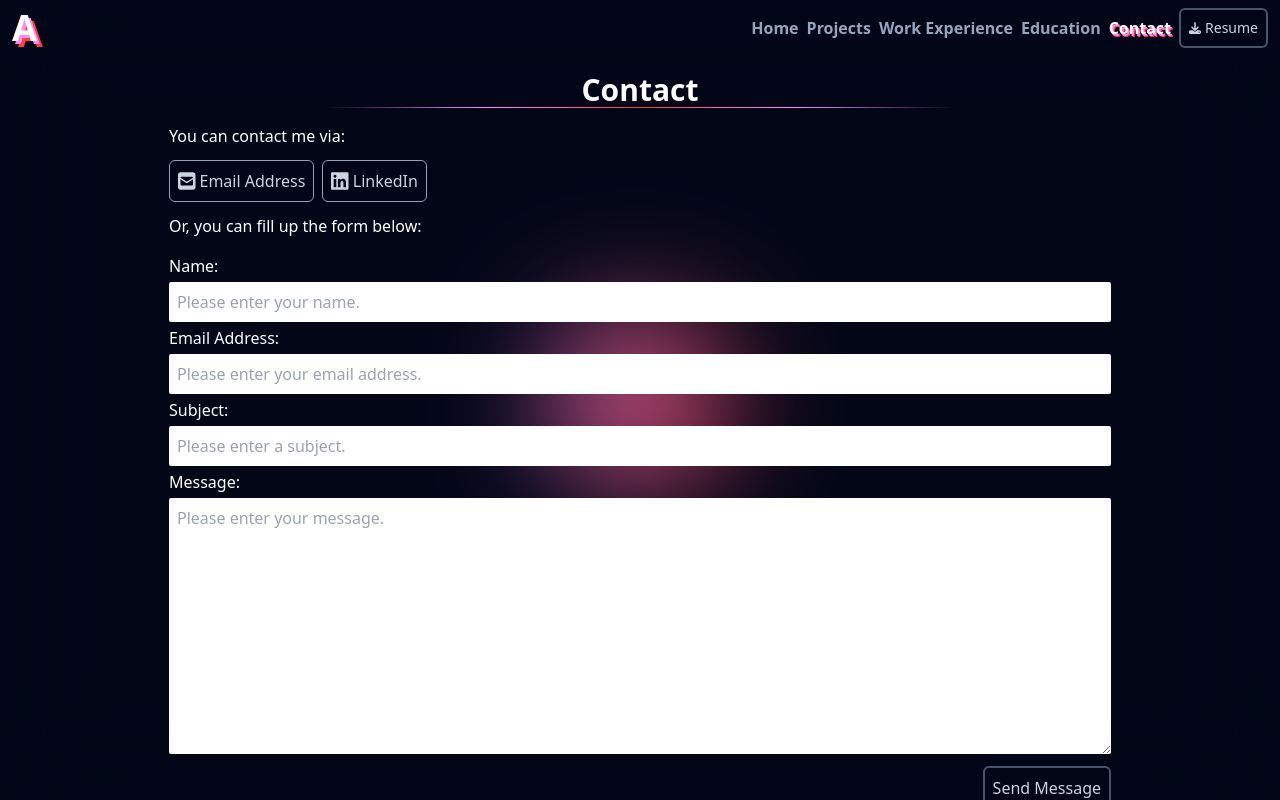
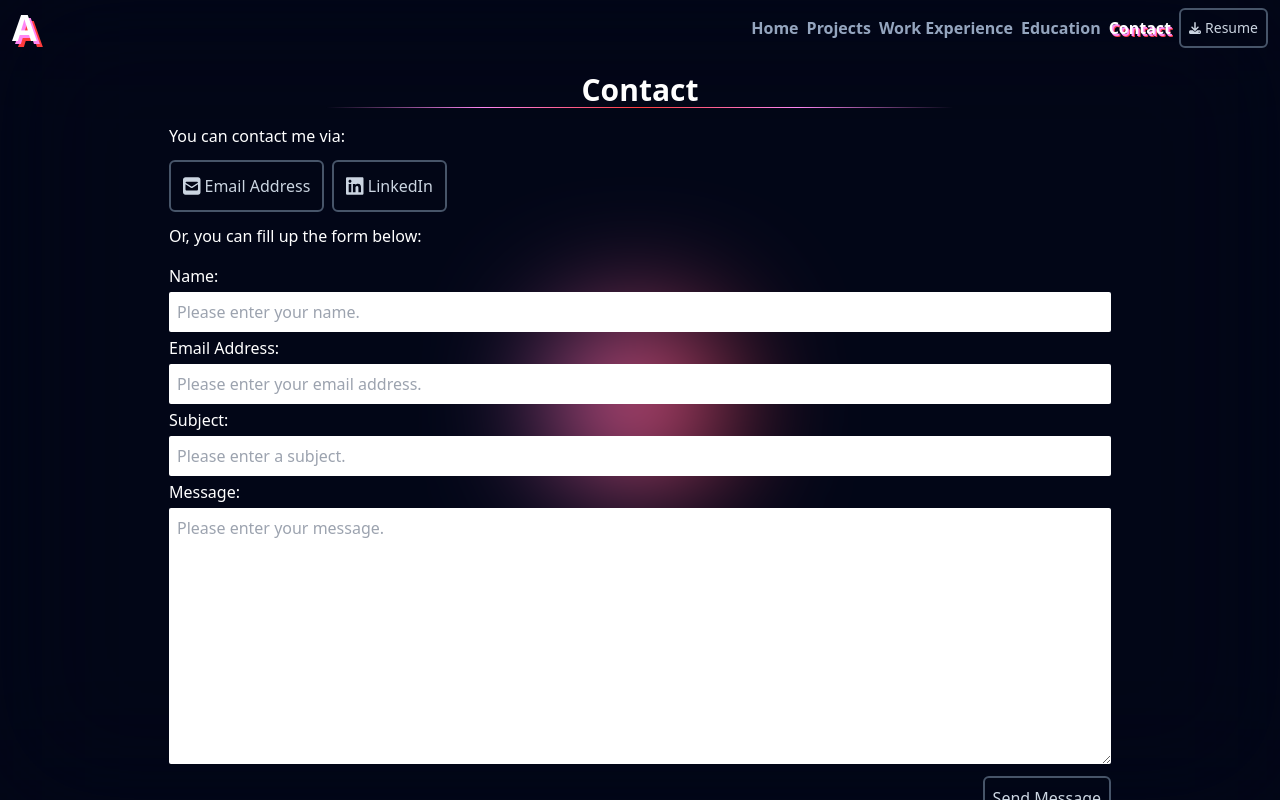
Before and after one commit to RabbitSam/portfolio, a Next.js app in the folder portfolio_next/: page /contact in a window 1280 px wide. Built offline with nearby package versions, Linux system fonts and the light colour scheme.

Commit message:
Made contact page links use Button component instead of BoxLink component

```diff
--- a/portfolio_next/pages/contact.js
+++ b/portfolio_next/pages/contact.js
@@ -64,19 +64,19 @@ export default function Contact() {
                     <div className="flex flex-col w-full gap-y-3 lg:w-3/4">
                         <div>You can contact me via:</div>
                         <div className="w-full lg:w-fit flex flex-col lg:flex-row gap-y-2 lg:gap-x-2 lg:gap-y-0">
-                            <BoxLink href="mailto:aquibmahmood1637@gmail.com">
-                                <div className="flex flex-row justify-center items-center gap-x-1 p-1">
+                            <Button textSize="base">
+                                <a href="mailto:aquibmahmood1637@gmail.com" className="flex flex-row justify-center items-center gap-x-1 p-1">
                                     <FontAwesomeIcon icon={faSquareEnvelope} className="h-5"/>
                                     Email Address
-                                </div>
-                            </BoxLink>
+                                </a>
+                            </Button>
 
-                            <BoxLink href="https://www.linkedin.com/in/sheikh-aquib-mahmood-0068431b0/">
-                                <div className="flex flex-row justify-center items-center gap-x-1 p-1">
+                            <Button textSize="base">
+                                <a href="https://www.linkedin.com/in/sheikh-aquib-mahmood-0068431b0/" className="flex flex-row justify-center items-center gap-x-1 p-1">
                                     <FontAwesomeIcon icon={faLinkedin} className="h-5"/>
                                     LinkedIn
-                                </div>
-                            </BoxLink>
+                                </a>
+                            </Button>
                         </div>
 
                         <div>Or, you can fill up the form below:</div>
```
